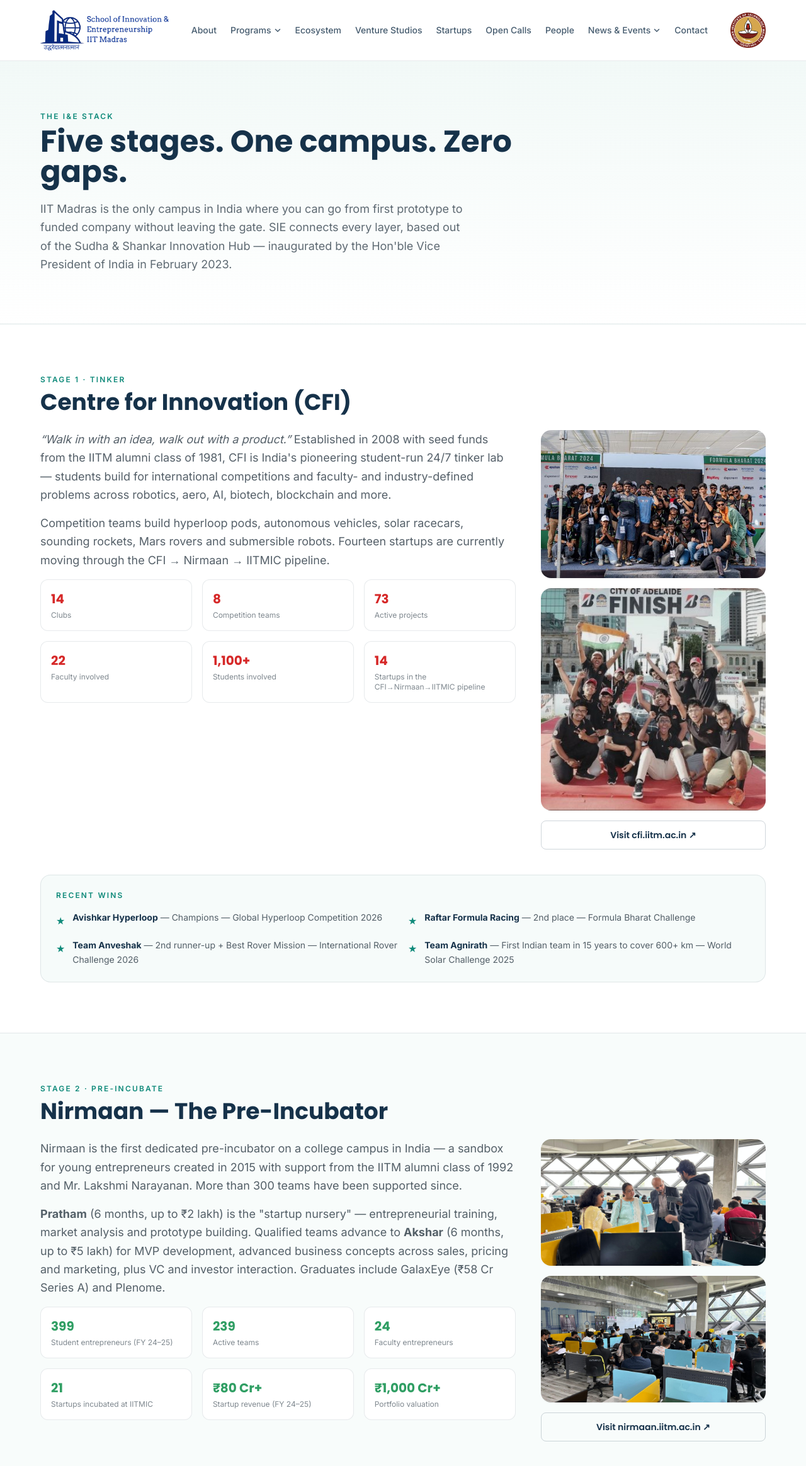
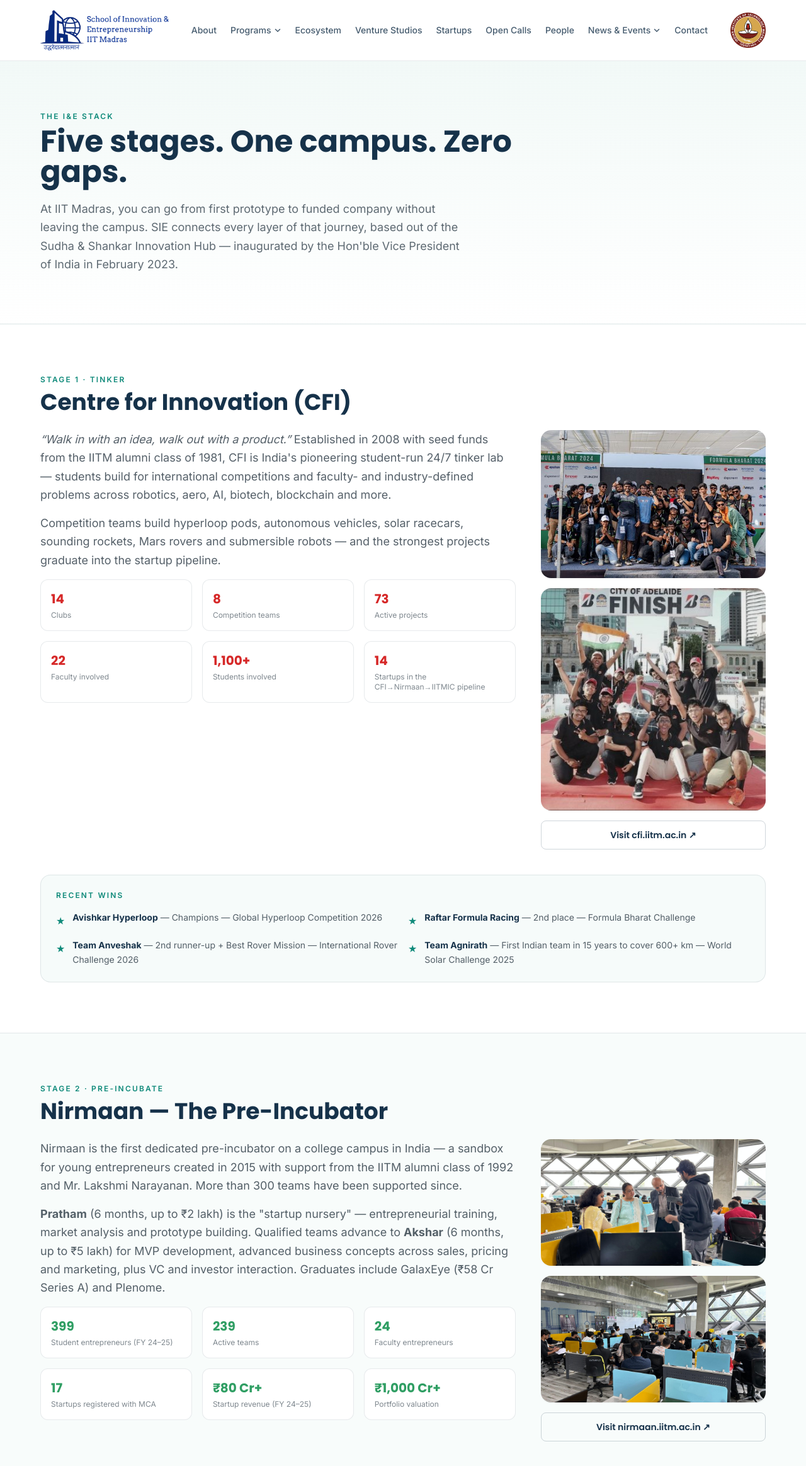
Before and after one commit to satyaseshadri/sie-website, a Next.js app: page /ecosystem in a window 1280 px wide. Shown: the top 2328 px of the page at 63% size. Built offline with nearby package versions, Linux system fonts and the light colour scheme.

Commit message:
Soften 'only campus' claim; single source of truth for IITMIC count (28, translation funnel); Nirmaan grid shows MCA registrations instead

```diff
--- a/app/ecosystem/page.jsx
+++ b/app/ecosystem/page.jsx
@@ -20,7 +20,7 @@
   { v: '399', l: 'Student entrepreneurs (FY 24–25)' },
   { v: '239', l: 'Active teams' },
   { v: '24', l: 'Faculty entrepreneurs' },
-  { v: '21', l: 'Startups incubated at IITMIC' },
+  { v: '17', l: 'Startups registered with MCA' },
   { v: '₹80 Cr+', l: 'Startup revenue (FY 24–25)' },
   { v: '₹1,000 Cr+', l: 'Portfolio valuation' },
 ];
@@ -38,7 +38,7 @@
       <PageHero
         kicker="The I&E Stack"
         title="Five stages. One campus. Zero gaps."
-        lead="IIT Madras is the only campus in India where you can go from first prototype to funded company without leaving the gate. SIE connects every layer, based out of the Sudha & Shankar Innovation Hub — inaugurated by the Hon'ble Vice President of India in February 2023."
+        lead="At IIT Madras, you can go from first prototype to funded company without leaving the campus. SIE connects every layer of that journey, based out of the Sudha & Shankar Innovation Hub — inaugurated by the Hon'ble Vice President of India in February 2023."
       />
 
       <Section kicker="Stage 1 · Tinker" title="Centre for Innovation (CFI)">
@@ -52,8 +52,7 @@
             </p>
             <p>
               Competition teams build hyperloop pods, autonomous vehicles, solar racecars, sounding rockets, Mars
-              rovers and submersible robots. Fourteen startups are currently moving through the CFI → Nirmaan → IITMIC
-              pipeline.
+              rovers and submersible robots — and the strongest projects graduate into the startup pipeline.
             </p>
             <div className="grid grid-cols-2 gap-4 sm:grid-cols-3">
               {CFI_STATS.map((s) => (
```
